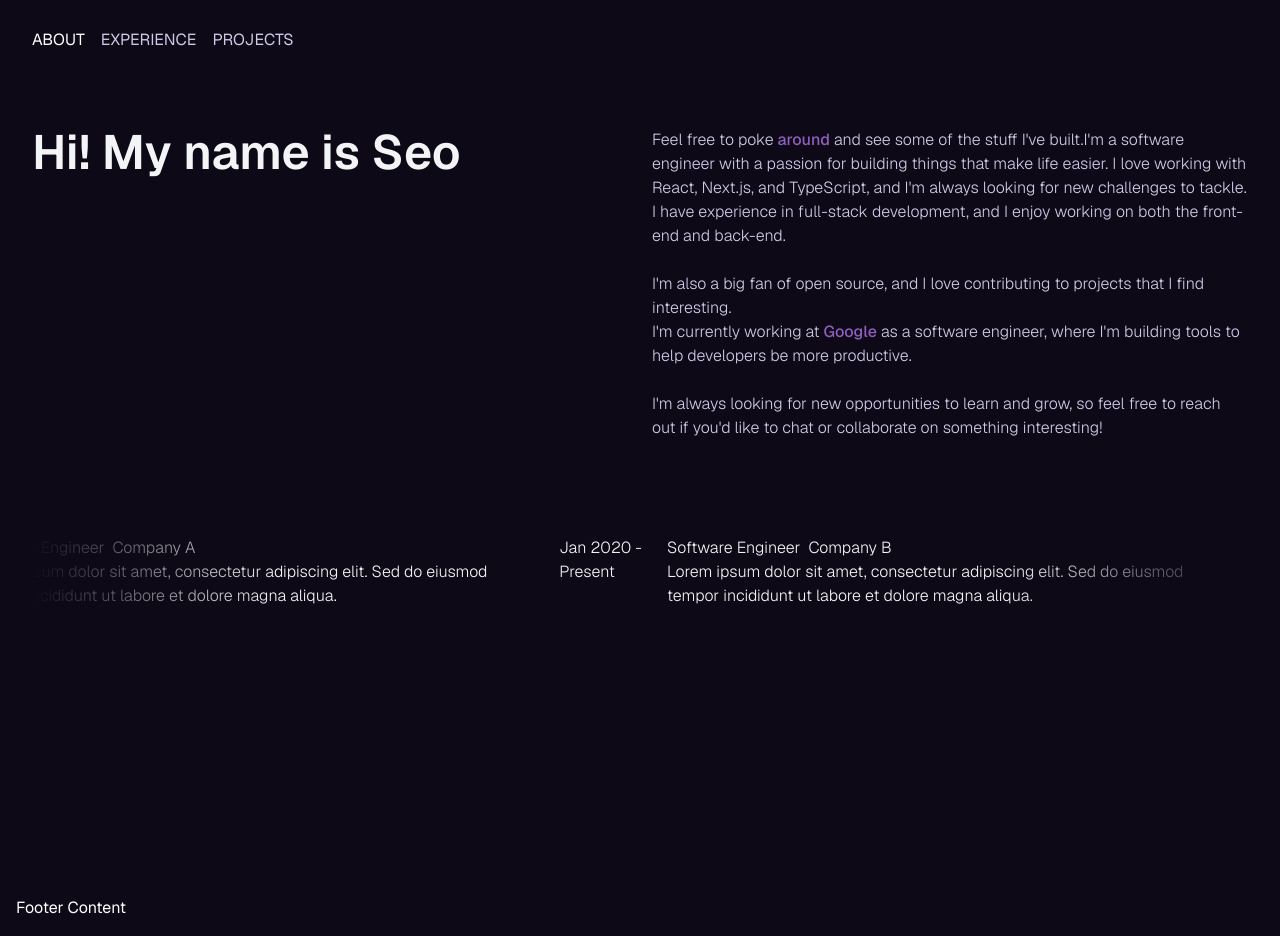
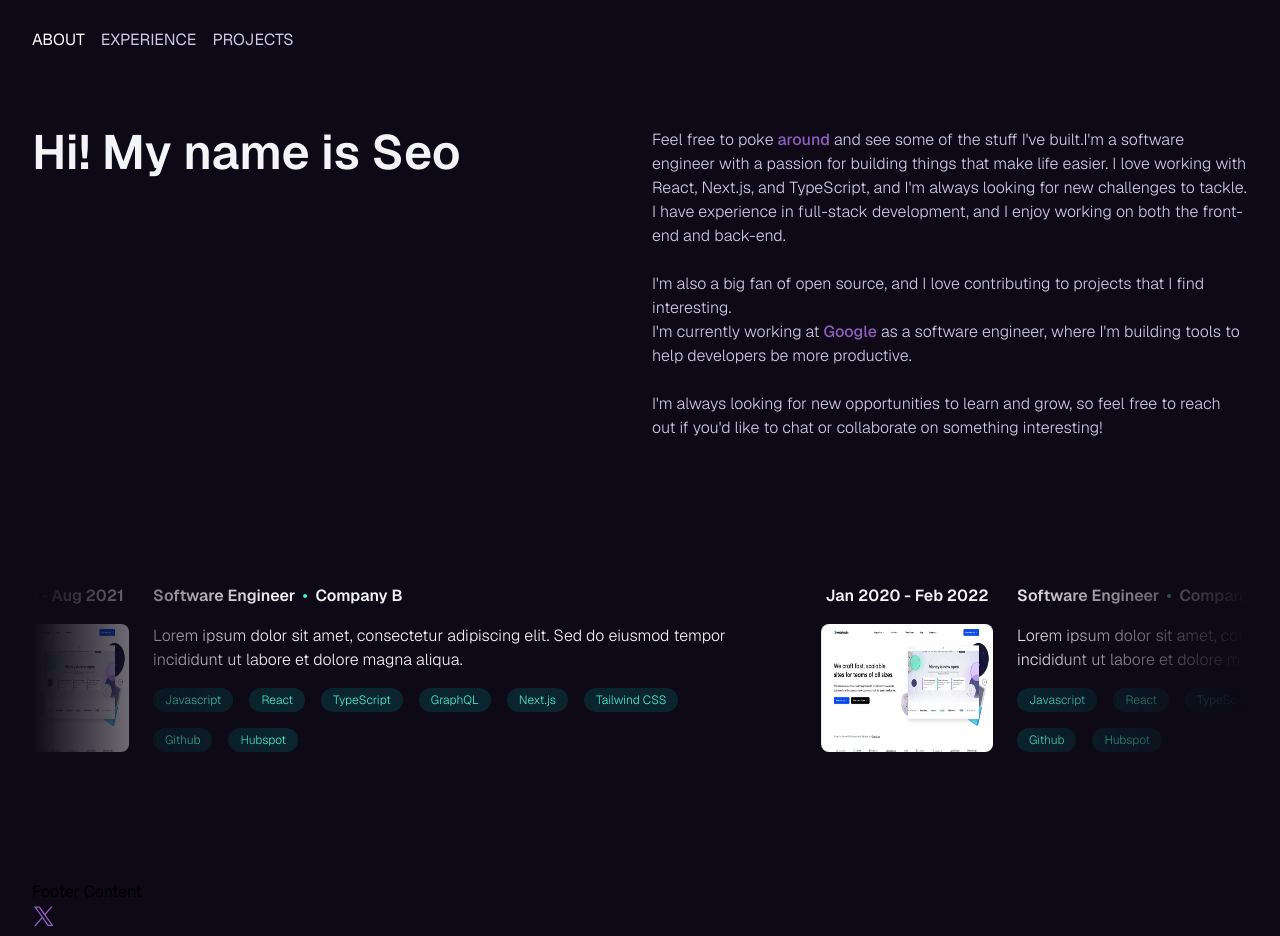
Before and after one commit to Seo-the-platinum/seophiroth-portfolio, a Next.js app: page / in a window 1280 px wide. Built offline with nearby package versions, Linux system fonts and the light colour scheme.

Commit message:
feat: footer and sprite work

```diff
--- a/next.config.js
+++ b/next.config.js
@@ -5,6 +5,8 @@
 import "./src/env.js";
 
 /** @type {import("next").NextConfig} */
-const config = {};
+const config = {
+  devIndicators: false,
+};
 
 export default config;
--- a/src/components/Marquee/index.tsx
+++ b/src/components/Marquee/index.tsx
@@ -4,7 +4,50 @@
 import MarqueeSlide from '~/organisms/MarqueeSlide'
 import type { MarqueeSlideProps } from '~/organisms/MarqueeSlide/types'
 
+const slides:MarqueeSlideProps[] = [{
+    description: 'Lorem ipsum dolor sit amet, consectetur adipiscing elit. Sed do eiusmod tempor incididunt ut labore et dolore magna aliqua.',
+    company:{
+      url: 'https://google.com',
+      name: 'Company A'
+    },
+    dates: 'Jan 2020 - Present',
+    skills: ['Javascript', 'React', 'TypeScript', 'GraphQL', 'Next.js', 'Tailwind CSS', 'Github', 'Hubspot'],
+    thumbnail: '/images/webstacks-website.webp',
+    title: 'Software Engineer',
+  }, {
+    description: 'Lorem ipsum dolor sit amet, consectetur adipiscing elit. Sed do eiusmod tempor incididunt ut labore et dolore magna aliqua.',
+    company:{
+      url: 'https://google.com',
+      name: 'Company B'
+    },
+    dates: 'Jan 2020 - Aug 2021',
+    skills: ['Javascript', 'React', 'TypeScript', 'GraphQL', 'Next.js', 'Tailwind CSS', 'Github', 'Hubspot'],
+    thumbnail: '/images/webstacks-website.webp',
+    title: 'Software Engineer',
+  },
+  {
+    description: 'Lorem ipsum dolor sit amet, consectetur adipiscing elit. Sed do eiusmod tempor incididunt ut labore et dolore magna aliqua.',
+    company:{
+      url: 'https://google.com',
+      name: 'Company C'
+    },
+    dates: 'Jan 2020 - Feb 2022',
+    skills: ['Javascript', 'React', 'TypeScript', 'GraphQL', 'Next.js', 'Tailwind CSS', 'Github', 'Hubspot'],
+    thumbnail: '/images/webstacks-website.webp',
+    title: 'Software Engineer',
 
+  }, {
+    description: 'Lorem ipsum dolor sit amet, consectetur adipiscing elit. Sed do eiusmod tempor incididunt ut labore et dolore magna aliqua.',
+    company:{
+      url: 'https://google.com',
+      name: 'Company D'
+    },
+    dates: 'Jan 2020 - Oct 2023',
+    skills: ['Javascript', 'React', 'TypeScript', 'GraphQL', 'Next.js', 'Tailwind CSS', 'Github', 'Hubspot'],
+    thumbnail: '/images/webstacks-website.webp',
+    title: 'Software Engineer',
+  }
+]
 
 const Marquee = () => {
   const scrollerRef = useRef<HTMLDivElement>(null)
@@ -31,25 +74,11 @@
     }
   }, [])
 
-  const slides:MarqueeSlideProps[] = [{
-    description: 'Lorem ipsum dolor sit amet, consectetur adipiscing elit. Sed do eiusmod tempor incididunt ut labore et dolore magna aliqua.',
-    company: 'Company A',
-    dates: 'Jan 2020 - Present',
-    title: 'Software Engineer',
-    skills: ['Javascript', 'React', 'TypeScript', 'GraphQL', 'Next.js', 'Tailwind CSS', 'Git', 'Hubspot'],
-  }, {
-    description: 'Lorem ipsum dolor sit amet, consectetur adipiscing elit. Sed do eiusmod tempor incididunt ut labore et dolore magna aliqua.',
-    company: 'Company B',
-    dates: 'Jan 2020 - Present',
-    title: 'Software Engineer',
-    skills: ['Javascript', 'React', 'TypeScript', 'GraphQL', 'Next.js', 'Tailwind CSS', 'Git', 'Hubspot']
-  }]
-
   return (
     <Section>
       <div className="flex justify-center">
         <div className="scroller" ref={scrollerRef} style={{opacity: marqueeReady ? 1 : 0}}>
-          <ul className="flex scroller-inner gap-4 flex-wrap">
+          <ul className="flex scroller-inner flex-wrap py-10 gap-16 hover:animation-play-state-paused">
             {slides.map((slide, index) => <MarqueeSlide key={index} {...slide}/>)}
           </ul>
         </div>
--- /dev/null
+++ b/src/layout/footer/components/Socials.tsx
@@ -0,0 +1,10 @@
+import Icon from "~/molecules/Icon"
+import Link from "next/link"
+
+const Socials = () => (
+    <div className="flex gap-4">
+      <Icon icon="twitter-x" size={24} className="text-primary-highlight"/>
+    </div>
+  )
+
+export default Socials
--- a/src/layout/footer/index.tsx
+++ b/src/layout/footer/index.tsx
@@ -1,7 +1,14 @@
+import Socials from "./components/Socials"
 const Footer = () => {
+  const socialIcons = [
+    { name: 'Twitter', url: 'https://x.com/Seophiroth', icon: '/icons/twitter.svg' },
+    { name: 'LinkedIn', url: 'https://linkedin.com', icon: '/icons/linkedin.svg' },
+    { name: 'GitHub', url: 'https://github.com', icon: '/icons/github.svg' },
+  ]
   return (
-    <footer className="text-white p-4">
+    <footer className="mx-auto w-full max-w-screen-xl px-4 sm:px-16 lg:px-8">
       <p>Footer Content</p>
+      <Socials />
     </footer>
   )
 }
--- /dev/null
+++ b/src/molecules/Icon/index.tsx
@@ -0,0 +1,19 @@
+import type { FC } from 'react'
+
+const iconIds = ['instagram', 'linkedin', 'twitter-x'] as const;
+export type IconIds = (typeof iconIds)[number];
+
+interface IconProps extends React.SVGProps<SVGSVGElement> {
+  icon: IconIds;
+  size?: number;
+}
+
+const Icon:FC<IconProps> = ({className, icon, size}) => (
+    iconIds.includes(icon) ? (
+      <svg width={size} height={size} role="img" aria-label={icon} className={className}>
+        <use href={`/icons/sprites.svg#${icon}`} />
+      </svg>
+    ) : null
+  )
+
+export default Icon
--- /dev/null
+++ b/src/organisms/MarqueeSlide/components/Skill/index.tsx
@@ -0,0 +1,15 @@
+import type { FC } from 'react'
+
+type MarqueeSkillProps = {
+  skill: string;
+}
+
+const MarqueeSkill:FC<MarqueeSkillProps> = ({skill}) => {
+  return (
+    <div className="flex items-center justify-center rounded-2xl bg-teal-600/20 py-1 px-3 text-xs text-secondary-highlight">
+      {skill}
+    </div>
+  )
+}
+
+export default MarqueeSkill
--- a/src/organisms/MarqueeSlide/index.tsx
+++ b/src/organisms/MarqueeSlide/index.tsx
@@ -1,18 +1,47 @@
 import type { FC } from 'react'
 import type { MarqueeSlideProps } from './types'
+import MarqueeSkill from './components/Skill'
+import Image from 'next/image'
 
-const MarqueeSlide:FC<MarqueeSlideProps> = ({ company, dates, description, skills, title }) =>(
-    <li className="flex gap-4 min-w-[680px]">
-      <div>
-        <p>{dates}</p>
+const MarqueeSlide:FC<MarqueeSlideProps> = ({ company, dates, description, skills, thumbnail, title }) =>(
+    <li className="grid grid-cols-8 p-2 rounded-2xl transition-all duration-300 ease-in-out group max-w-[800px] relative">
+      <div
+        className="
+          absolute
+          -inset-x-4
+          -inset-y-4
+          group-hover:bg-slate-800/50
+          block
+          rounded-2xl
+          group-hover:drop-shadow-lg
+          group-hover:inset-shadow-slide
+          transition-all
+          ease-in-out
+          duration-300 z-0"/>
+      <div className="col-span-2 z-10 flex flex-col gap-4 pr-6 items-center">
+        <h2 className="text-md font-semibold">{dates}</h2>
+        { thumbnail && <Image alt="Company logo or website" className="size-full rounded-lg" height={100} src={thumbnail} width={100} /> }
       </div>
-      <div className="flex flex-col">
-        <div className="flex gap-2">
-          <h3>{title}</h3>
-          <h3>{company}</h3>
+      <div className="flex flex-col gap-4 col-span-6 z-10">
+        <div className="flex gap-2 items-center transition-colors duration-600 ease-in-out">
+          <h2 className="text-md font-semibold">
+            <a href={company.url}><span className="absolute block cursor-pointer -inset-x-4 -inset-y-4"/>
+              <span className="flex items-center gap-2">
+                {title}
+                <div className="size-1 rounded-full overflow-hidden bg-secondary-highlight"/>
+                {company.name}
+              </span>
+            </a>
+          </h2>
+
         </div>
-        <div>
-          <p>{description}</p>
+        <div className="flex group-hover:text-body-text transition-colors duration-600 ease-in-out">
+          {description}
+        </div>
+        <div className="flex gap-4 flex-wrap">
+          {skills.map((skill) => (
+            <MarqueeSkill key={skill} skill={skill} />
+          ))}
         </div>
       </div>
     </li>
--- a/src/organisms/MarqueeSlide/types/index.ts
+++ b/src/organisms/MarqueeSlide/types/index.ts
@@ -1,9 +1,13 @@
-type Skills = 'Javascript' | 'React' |'TypeScript'| 'GraphQL' | 'Next.js' |'Tailwind CSS' | 'Git' | 'Hubspot';
+type Skills = 'Javascript' | 'React' |'TypeScript'| 'GraphQL' | 'Next.js' |'Tailwind CSS' | 'Github' | 'Hubspot';
 
 export type MarqueeSlideProps = {
-  company: string;
+  company: {
+  url: string;
+  name: string;
+  };
   dates: string;
   title: string;
   description: string;
   skills: Skills[];
+  thumbnail?: string;
 }
--- a/src/styles/globals.css
+++ b/src/styles/globals.css
@@ -5,6 +5,9 @@
     "Apple Color Emoji", "Segoe UI Emoji", "Segoe UI Symbol", "Noto Color Emoji";
   --color-sephiroth: #0d0917;
   --color-body-text: #d1c8e6;
+  --color-primary-highlight: #905ebd;
+  --color-secondary-highlight: var(--color-teal-300);
+  --inset-shadow-slide: inset 0 1px 0 0 rgba(148, 163, 184, .1);
 }
 
 .nav-link.active-link {
@@ -26,13 +29,17 @@
 }
 
 .scroller[data-animated="true"] .scroller-inner {
-  @apply flex-nowrap max-w-max;
+  @apply flex-nowrap w-max;
   animation: scroll 20s linear infinite;
+}
+
+.scroller[data-animated="true"]:hover .scroller-inner {
+  animation-play-state:paused;
 }
 
 @keyframes scroll {
   to {
-    transform: translate(calc(-50% - 0.5rem));
+    transform: translate(calc(-50% - 2rem));
   }
 
 }
--- a/src/utils/strings/BodyHighlights.tsx
+++ b/src/utils/strings/BodyHighlights.tsx
@@ -25,7 +25,7 @@
             const linkText = match[1].trim();
             const url = match[2];
             return (
-              <Link className="text-[#905ebd] hover:text-teal-300 ease-in-out duration-500 font-medium" key={i} href={url}>{linkText}</Link>
+              <Link className="text-[#905ebd] hover:text-teal-300 transition-all ease-in-out duration-500 font-medium" key={i} href={url}>{linkText}</Link>
             )
           }
           return <Fragment key={i}>{str}</Fragment>;
```
Also changed, not shown: public/icons/sprites.svg (added), public/images/webstacks-website.webp (added).
